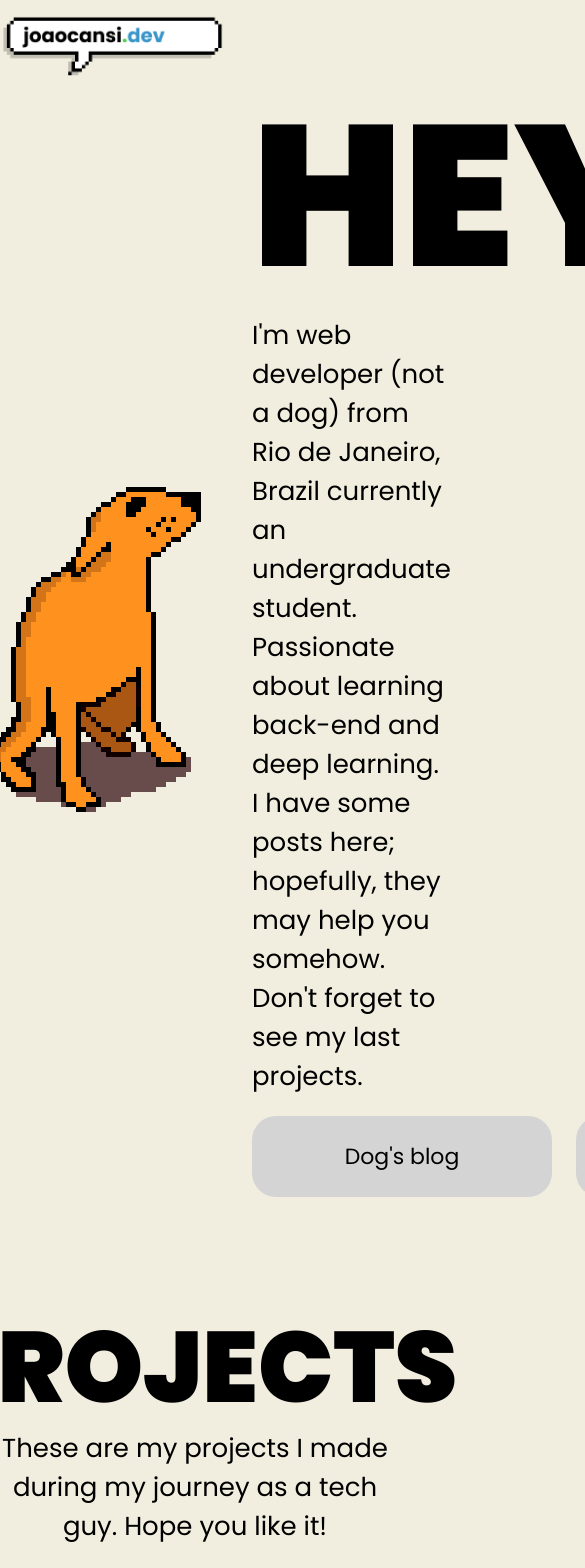
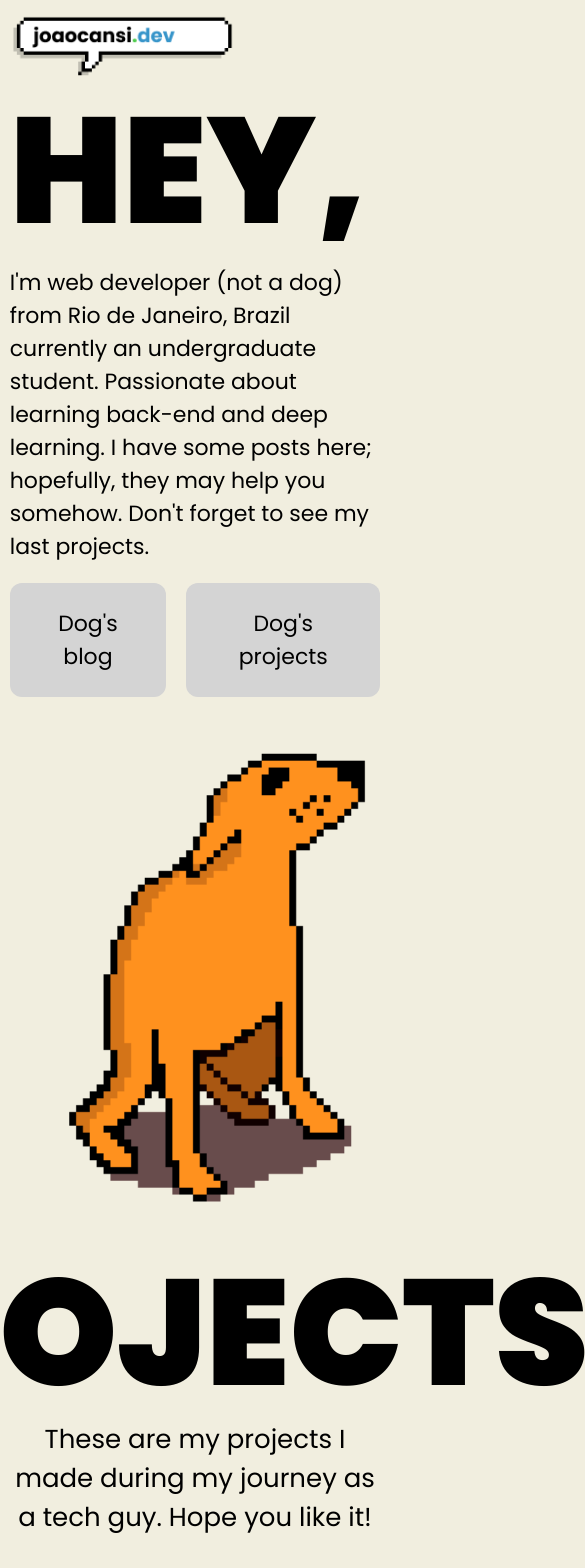
Before and after one commit to joaocansi/joaocansi.dev, a Next.js app: page / in a window 390 px wide. Shown: the top 1568 px of the page, 585 px wide, since content can reach past the window. Built offline with nearby package versions, Linux system fonts and the light colour scheme.

Commit message:
feat: experimenting tailwindcss responsivity

```diff
--- a/package.json
+++ b/package.json
@@ -11,6 +11,7 @@
   },
   "dependencies": {
     "autoprefixer": "^10.4.16",
+    "clsx": "^2.0.0",
     "eslint-plugin-prettier": "^5.0.1",
     "next": "14.0.0",
     "postcss": "^8.4.31",
@@ -34,7 +35,9 @@
     "eslint-plugin-n": "^15.0.0 || ^16.0.0 ",
     "eslint-plugin-promise": "^6.0.0",
     "eslint-plugin-react": "^7.33.2",
+    "eslint-plugin-tailwindcss": "^3.13.0",
     "husky": "^8.0.0",
+    "prettier-plugin-tailwindcss": "^0.5.7",
     "sass": "^1.69.5",
     "tailwindcss": "^3.3.5",
     "typescript": "*"
--- a/src/components/button.tsx
+++ b/src/components/button.tsx
@@ -14,7 +14,7 @@ function Button({ children, link }: ButtonProps) {
     return (
       <Link
         {...link}
-        className="bg-neutral-300 transition-colors hover:bg-stone-400 text-sm px-12 py-6 rounded-3xl min-w-[300px] text-center"
+        className="rounded-xl bg-neutral-300 p-6 text-center text-sm transition-colors hover:bg-stone-400"
       >
         {children}
       </Link>
@@ -23,7 +23,7 @@ function Button({ children, link }: ButtonProps) {
   return (
     <button
       type="button"
-      className="bg-neutral-300 transition-colors hover:bg-stone-400 text-sm px-12 py-6 rounded-3xl min-w-[300px] text-center"
+      className="min-w-[300px] rounded-3xl bg-neutral-300 px-12 py-6 text-center text-sm transition-colors hover:bg-stone-400"
     >
       {children}
     </button>
--- a/src/components/container.tsx
+++ b/src/components/container.tsx
@@ -7,7 +7,7 @@ interface ContainerProps {
 
 function Container({ children }: ContainerProps) {
   return (
-    <main className="container mx-auto min-h-screen">
+    <main className="mx-auto min-h-screen w-[95%] max-w-screen-2xl">
       <Header />
       {children}
     </main>
--- a/src/components/header.tsx
+++ b/src/components/header.tsx
@@ -1,6 +1,6 @@
 function Header() {
   return (
-    <header className="h-24 flex items-center">
+    <header className="flex h-24 items-center">
       <h1 className="w-[225px]">
         <img className="w-full" src="/logo.png" alt="joaocansi.dev" />
       </h1>
--- a/src/components/home.tsx
+++ b/src/components/home.tsx
@@ -4,23 +4,23 @@ function Home() {
   return (
     <section
       id="home"
-      className="flex justify-center min-h-[calc(100vh-theme(height.24))]"
+      className="flex min-h-[calc(100vh-theme(height.24))] justify-center"
     >
-      <div className="w-full flex items-center justify-center mb-20">
-        <img className="w-[450px]" src="/dog-dancing.gif" alt="Dog Dancing" />
-        <div className="flex flex-col gap-5 w-1/2 ml-10">
-          <p className="text-xl uppercase font-black">Hey,</p>
-          <p className="text-base">
+      <div className="flex flex-col items-center gap-8">
+        <div className="flex flex-col gap-5">
+          <p className="text-lg font-black uppercase">Hey,</p>
+          <p className="text-sm">
             I&#39;m web developer (not a dog) from Rio de Janeiro, Brazil
             currently an undergraduate student. Passionate about learning
             back-end and deep learning. I have some posts here; hopefully, they
             may help you somehow. Don&#39;t forget to see my last projects.
           </p>
-          <div className="flex gap-6">
+          <div className="flex gap-5">
             <Button link={{ href: '#blog' }}>Dog&#39;s blog</Button>
             <Button link={{ href: '#projects' }}>Dog&#39;s projects</Button>
           </div>
         </div>
+        <img className="w-[400px]" src="/dog-dancing.gif" alt="Dog Dancing" />
       </div>
     </section>
   )
--- a/src/components/projects.tsx
+++ b/src/components/projects.tsx
@@ -4,9 +4,9 @@ function Projects() {
   return (
     <section
       id="projects"
-      className="flex items-center flex-col min-h-screen py-10 gap-3"
+      className="flex min-h-screen flex-col items-center gap-3 py-10"
     >
-      <h2 className="font-black text-lg uppercase">Projects</h2>
+      <h2 className="text-lg font-black uppercase">Projects</h2>
       <p className="w-full max-w-[800px] text-center text-base">
         These are my projects I made during my journey as a tech guy. Hope you
         like it!
@@ -15,7 +15,7 @@ function Projects() {
         {objects.map((item, index) => (
           <span
             key={`projects-types-${index}`}
-            className="py-2 px-5 bg-neutral-300 rounded-2xl cursor-pointer hover:bg-stone-400 transition"
+            className="cursor-pointer rounded-2xl bg-neutral-300 px-5 py-2 transition hover:bg-stone-400"
           >
             {item}
           </span>
--- a/tailwind.config.js
+++ b/tailwind.config.js
@@ -11,7 +11,7 @@ module.exports = {
       fontSize: {
         sm: '22px',
         base: '26px',
-        lg: ['100px', '1'],
+        lg: ['150px', '1'],
         xl: ['200px', '1'],
       },
       container: {
```
Also changed, not shown: .eslintrc.json, 2 other files (tests, documents, lock files or other folders).
